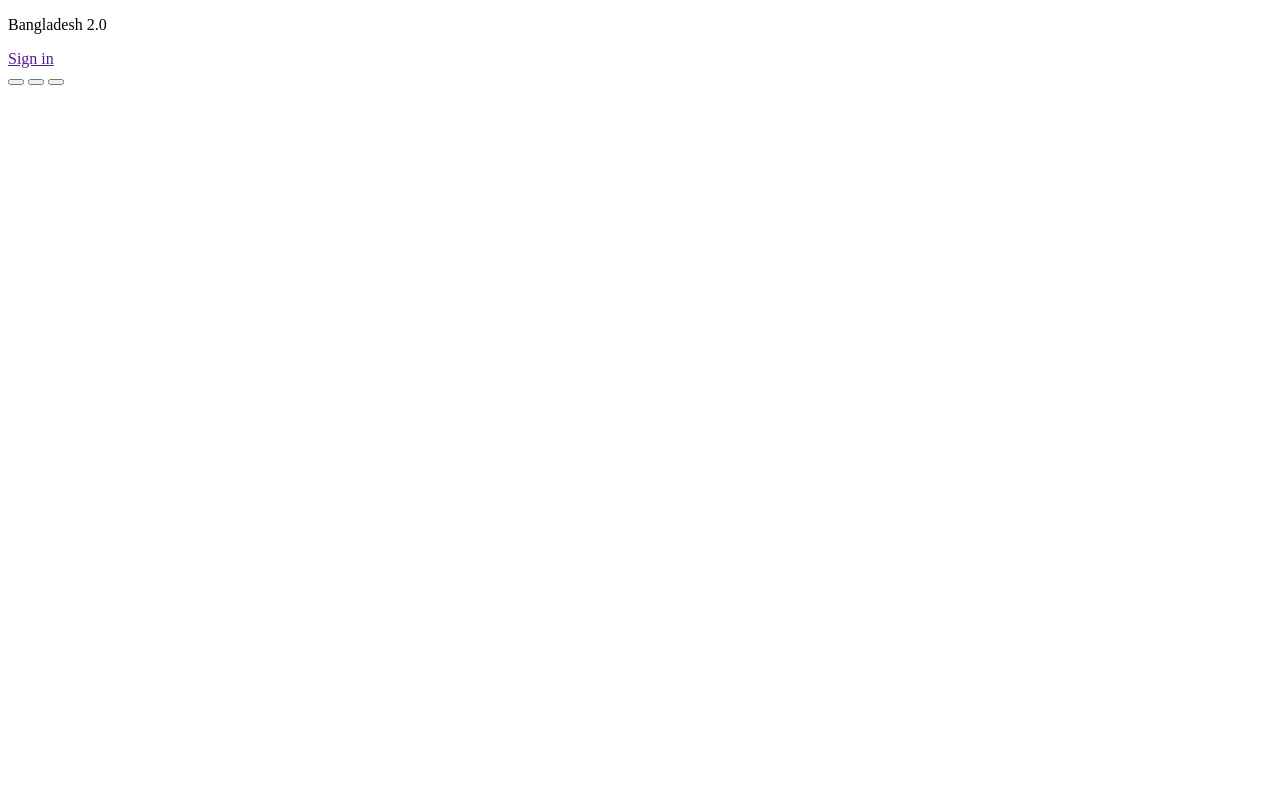
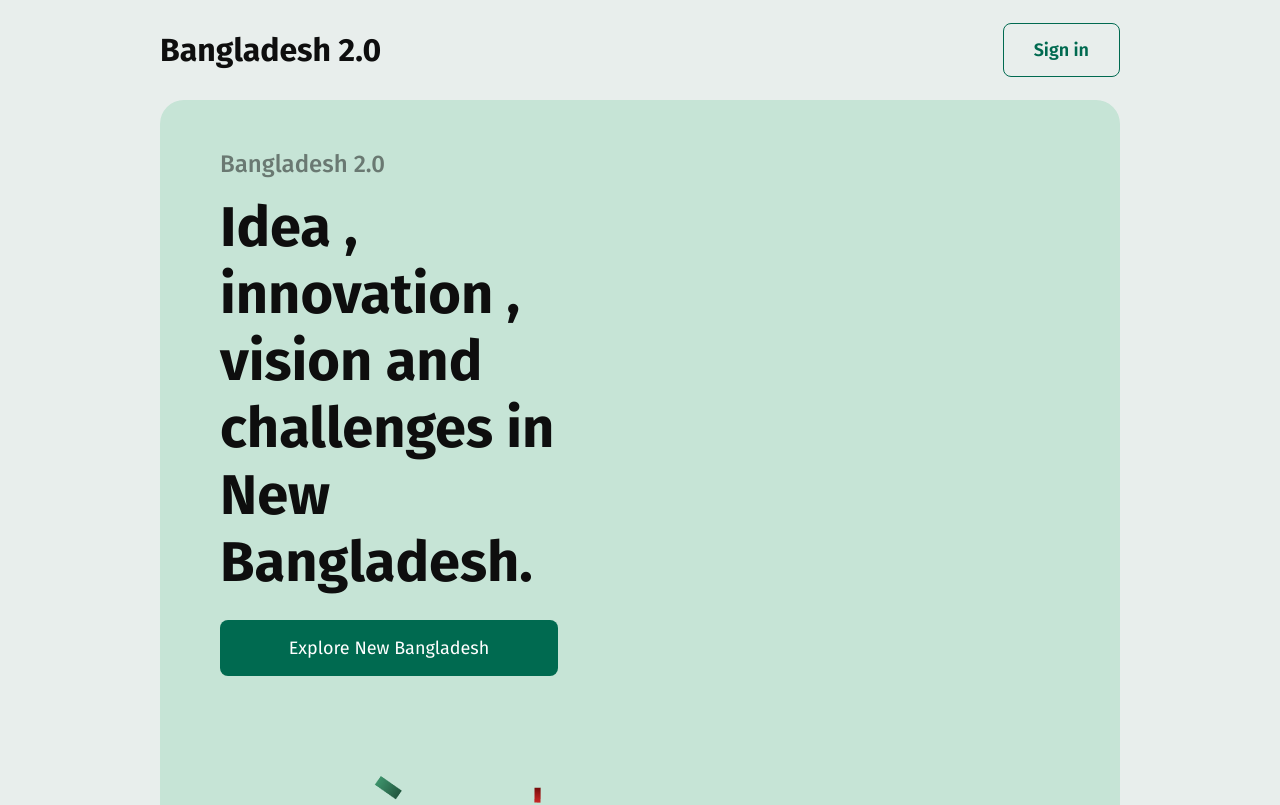
Before and after one commit to MonalisaBargman/B11A1-Monalisa, a plain HTML site: page index.html in a window 1280 px wide. Shown: the top 805 px of the page. Drawn offline with Linux system fonts and the light colour scheme.

Commit message:
second commit

```diff
--- a/index.html
+++ b/index.html
@@ -4,6 +4,11 @@
     <meta charset="UTF-8">
     <meta name="viewport" content="width=device-width, initial-scale=1.0">
     <title>Bangladesh 2.0</title>
+    <link rel="stylesheet" href="style.css">
+    <link rel="preconnect" href="https://fonts.googleapis.com">
+<link rel="preconnect" href="https://fonts.gstatic.com" crossorigin>
+<link href="https://fonts.googleapis.com/css2?family=Fira+Sans:ital,wght@0,100;0,200;0,300;0,400;0,500;0,600;0,700;0,800;0,900;1,100;1,200;1,300;1,400;1,500;1,600;1,700;1,800;1,900&display=swap" rel="stylesheet">
+
 </head>
 <body>
 
@@ -12,13 +17,17 @@
         <a class="signIn" href="">Sign in</a>
     </nav>
 
-    <div>
-        <div>
-            <button></button>
-            <button></button>
-            <button></button>
+    <header class="banner">
+        <div class="Btxt">
+            <section id="bt1">Bangladesh 2.0</section>
+            <section id="bt2">Idea , innovation , vision and challenges in New Bangladesh.</section>
+            <section id="bt3">Explore New Bangladesh</section>
         </div>
-    </div>
+
+            <img class="bannerImg" src="assets/hero.png" alt="National Monument of BD">
+    </header>
+
+
 
 </body>
 </html>
--- /dev/null
+++ b/style.css
@@ -0,0 +1,99 @@
+*{
+    font-family: Fira Sans;
+        margin: 0;
+        padding: 0;
+        }
+
+        body{
+            background: rgb(232, 238, 236);
+
+        }
+
+    nav{
+    min-height: 100px;
+    display: flex;
+    justify-content: space-between;
+    align-items: center;
+    flex-wrap: wrap;
+    }
+
+    .title1{
+        color: rgb(14, 14, 14);
+        font-size: 32px;
+        font-weight: 700;
+        line-height: 38px;
+        text-align: left;
+        margin-left: 160px;
+    }
+
+    .signIn{
+        color: rgb(0, 106, 80);
+        font-size: 18px;
+        font-weight: 600;
+        text-align: left;
+    border: 1px solid rgb(0, 106, 80);
+    border-radius: 8px;
+    padding: 15px 30px 15px 30px;
+    text-decoration: none;
+    margin-right: 160px ;
+       }
+
+    .btn1:hover{
+        background-color: rgb(0, 106, 80);
+        color:white;
+    }
+
+    .banner{
+        display: flex;
+        background-color: rgb(198, 228, 214);
+        min-height: 560px;
+        margin: 0px 160px 80px;
+        border-radius: 24px;
+        justify-content: space-between;
+        align-items: center;
+        flex-wrap: wrap;
+    }
+
+    .Btxt{
+        padding-left: 60PX;
+        padding-top: 50px;
+        padding-bottom: 50px;
+        padding-right: 60px;
+
+    width: 40%;
+
+    }
+
+    #bt1{
+    color: rgba(14, 14, 14, 0.5);
+    font-size: 24px;
+    font-weight: 500;
+    margin-bottom: 16px;
+    }
+
+    #bt2{
+        color: rgb(14, 14, 14);
+    font-size: 56px;
+    font-weight: 700;
+    text-align: left;
+    margin-bottom: 24px;
+    }
+
+    #bt3{
+        width: 270px ;
+        color: rgb(255, 255, 255);
+        font-size: 18px;
+        border-radius: 8px;
+        background-color: rgb(0, 106, 80);
+        text-align: center;
+        padding:17px 34px;
+
+    }
+
+
+    .bannerImg{
+        padding-top: 50px;
+        padding-bottom: 50px;
+    padding-right: 60px;
+    padding-left: 60px;
+    }
```
